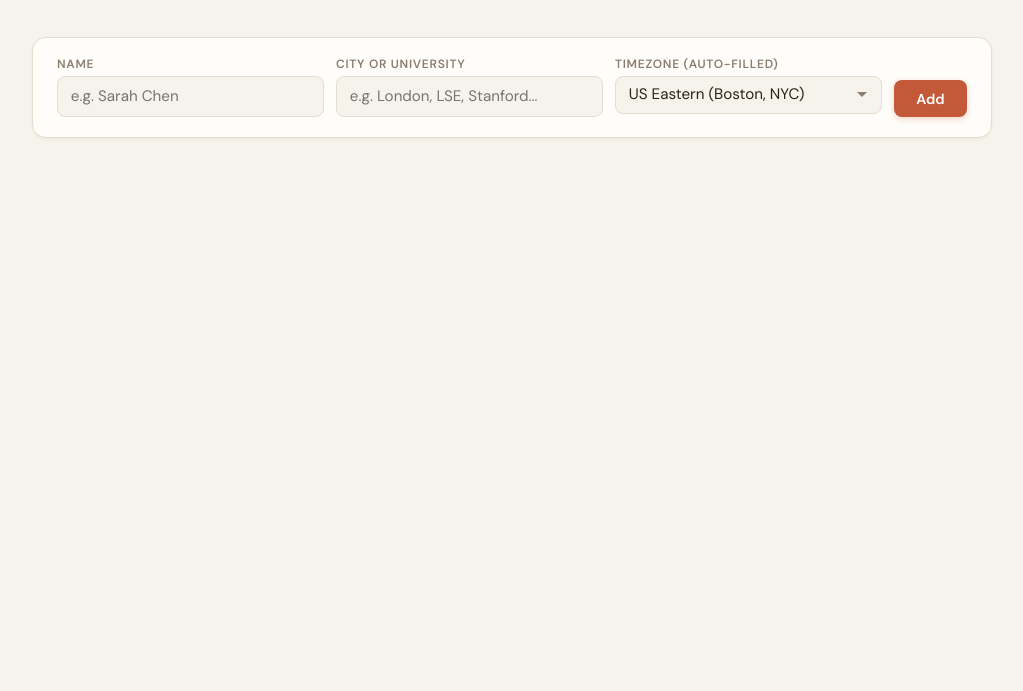
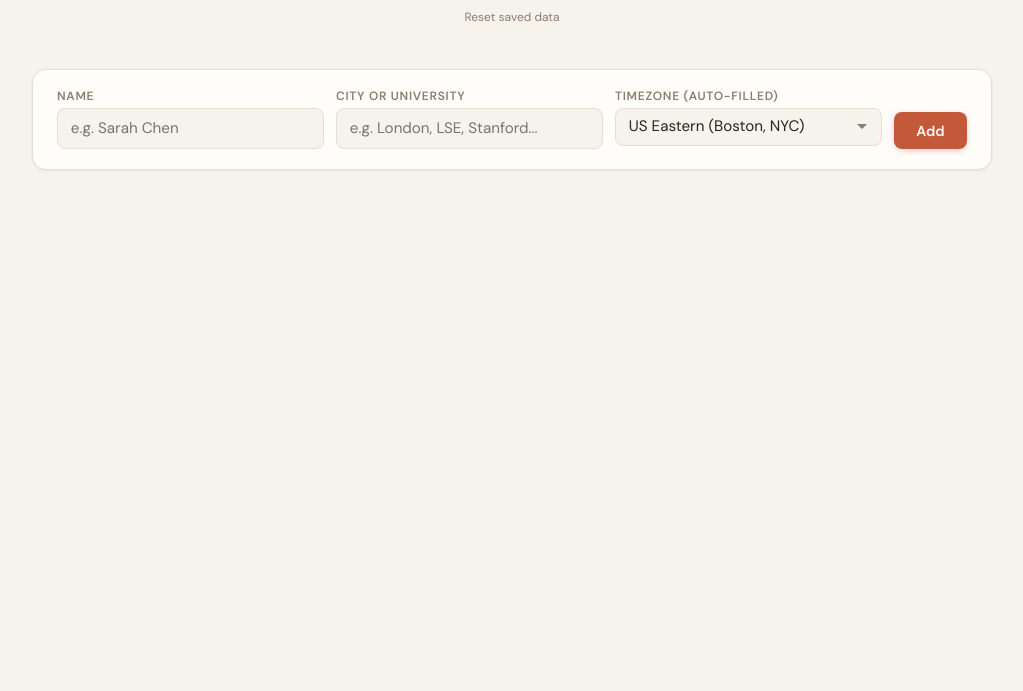
Before and after one commit to jamesfeigenbaum/coauthor-clocks, a plain HTML site: page index.html in a window 1280 px wide. Shown: the part 109-800 px from the top of the page, without its empty margins (128-1151 px from the left). Drawn offline with Linux system fonts and the light colour scheme.

Commit message:
reset button

```diff
--- a/index.html
+++ b/index.html
@@ -88,6 +88,24 @@
         header p {
             color: var(--text-muted);
             font-size: 0.95rem;
+        }
+
+        .btn-reset {
+            margin-top: 0.6rem;
+            font-size: 0.75rem;
+            font-family: 'DM Sans', sans-serif;
+            background: none;
+            border: none;
+            color: var(--text-muted);
+            cursor: pointer;
+            padding: 0.2rem 0.4rem;
+            border-radius: 4px;
+            transition: color 0.2s, background 0.2s;
+        }
+
+        .btn-reset:hover {
+            color: var(--red);
+            background: var(--red-light);
         }
 
         /* Add form */
@@ -482,6 +500,7 @@
         <header>
             <h1>Coauthor Clocks</h1>
             <p>Stop doing timezone math in your head</p>
+            <button class="btn-reset" onclick="clearAll()">Reset saved data</button>
         </header>
 
         <div class="add-form">
@@ -1007,6 +1026,14 @@
             render();
         }
 
+        function clearAll() {
+            if (!confirm('Clear all saved coauthors and roster?')) return;
+            coauthors = [];
+            roster = {};
+            save();
+            render();
+        }
+
         function getOffsetDiff(tz) {
             const now = new Date();
             const here = new Date(now.toLocaleString('en-US', { timeZone: userTz }));
```
